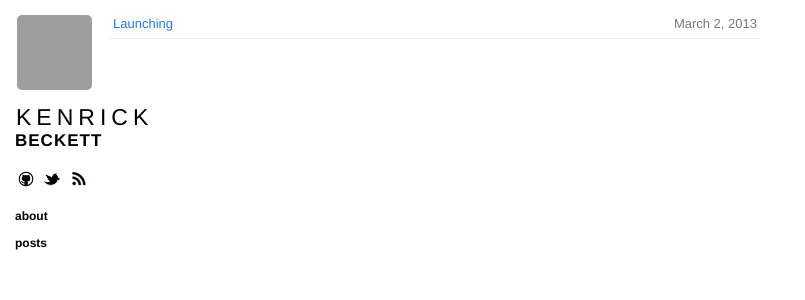
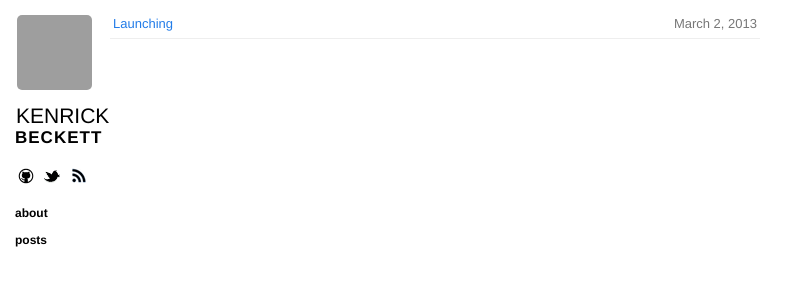
Before and after one commit to kenrick/kenrick.github.com, a Jekyll site: the page built from index.html, in a window 1280 px wide. Shown: the top 300 px of the page, without its empty margins (0-805 px from the left). Built offline with Jekyll 4.4.1, drawn with Linux system fonts in a browser that asks for light colours; nearby versions of some CDN libraries; Markdown is read by kramdown in place of the engine named in the settings; grey boxes are pictures that could not be loaded.

Commit message:
Adjusted css for name.

```diff
--- a/css/base.css
+++ b/css/base.css
@@ -27,8 +27,8 @@ a {
     margin: 10px 0 20px 0; }
     .sidebar .name #fname {
       padding-left: 1px;
-      font-size: 23px;
-      letter-spacing: 5px;
+      font-size: 21px;
+      letter-spacing: 0px;
       color: black; }
     .sidebar .name #lname {
       font-size: 17px;
```
